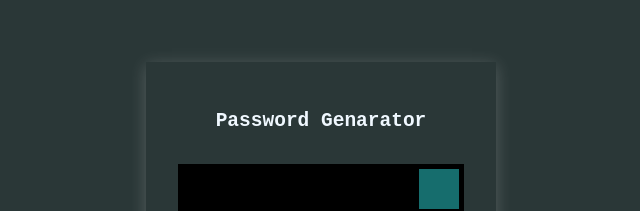
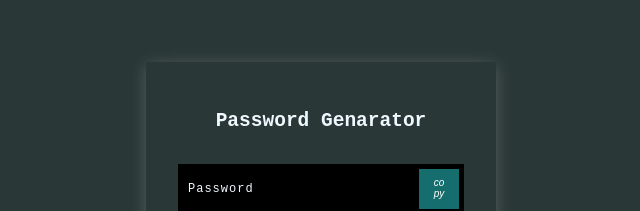
Before and after one commit to dgchromy/password_generator, a plain HTML site: page index.html in a window 1280 px wide. Shown: the part 189-400 px from the top of the page, 319-959 px from the left. Drawn offline with Linux system fonts and the light colour scheme.

Commit message:
cleaned up some bugs in css and html files

```diff
--- a/index.html
+++ b/index.html
@@ -10,16 +10,16 @@
   <body>
     <div class="container">
       <h2> Password Genarator</h2>
-    <div class="result-container">
-      <span id="result"></span>
+    <div class="result-container" >
+      <span id="result">Password</span>
       <button class="btn" id="clipboard">
-        <i class="far fa-clipboard"></i>
+        <i class="far fa-clipboard">copy</i>
       </button>
     </div>
     <div class="settings">
       <div class="setting">
         <label for="length">Password length</label>
-        <input type="number" id="length" min="4" max="20" value="20" />
+        <input type="number" id="length" min="4" max="20" value="20"/>
       </div>
       <div class="setting">
         <label for="uppercase">Include uppercase letters</label>
--- a/style.css
+++ b/style.css
@@ -15,6 +15,13 @@ body{
     padding: 1rem;
     min-height: 100vh;
 
+}
+#clipboard{
+    box-sizing: border-box;
+    display: flex;
+    align-content: center;
+    text-align: center;
+    font-size: 10px;
 }
 p{
     margin: .5rem;
@@ -41,11 +48,12 @@ input[type="checkbox"]{
     justify-content: flex-start;
     align-items: center;
     position: relative;
-    font-size: 18px;
+    font-size: 12px;
     letter-spacing: 1px;
     padding: 12px 10px;
     height: 50px;
     width: 100%;
+    word-break: break-all;
 }
 
 .result-container .btn {
```
